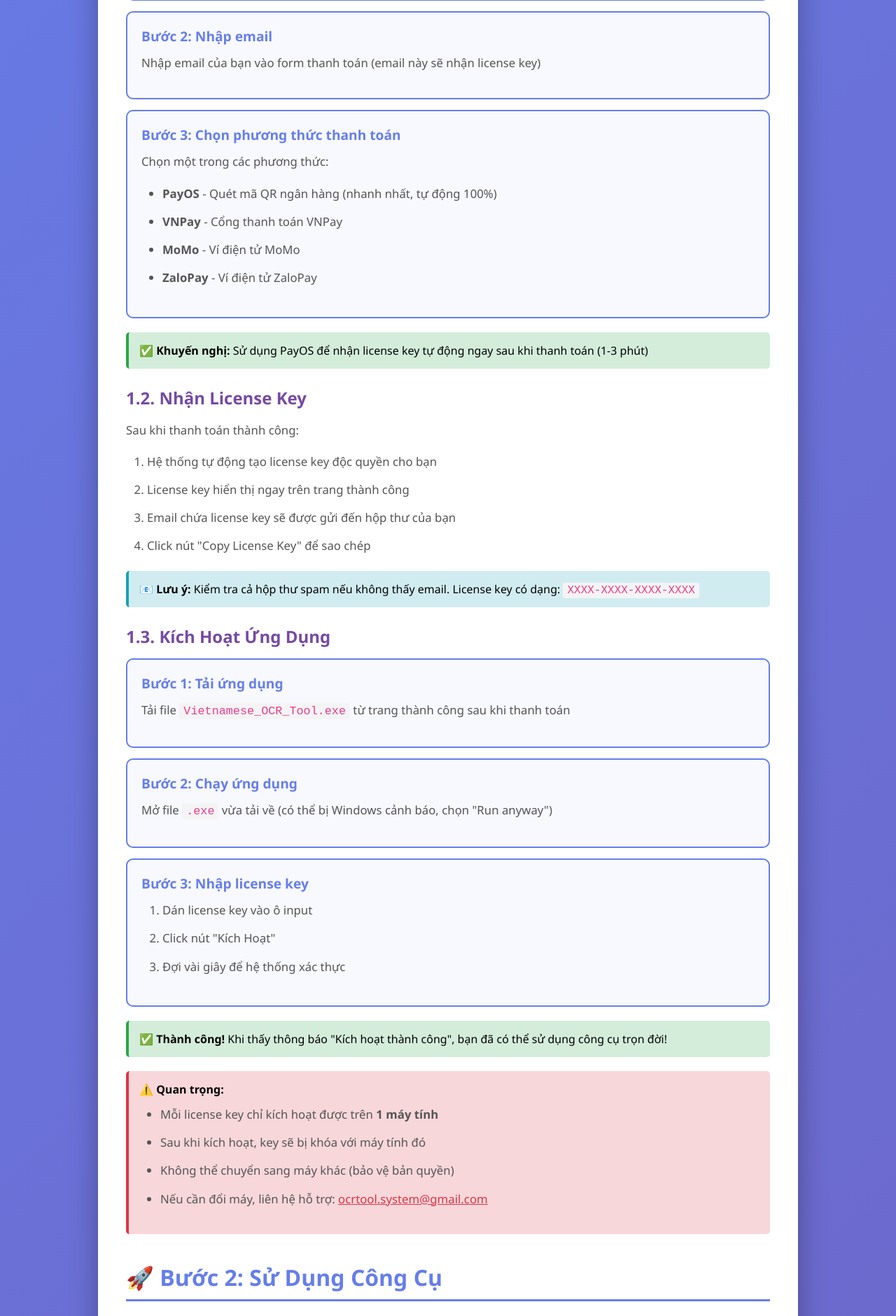
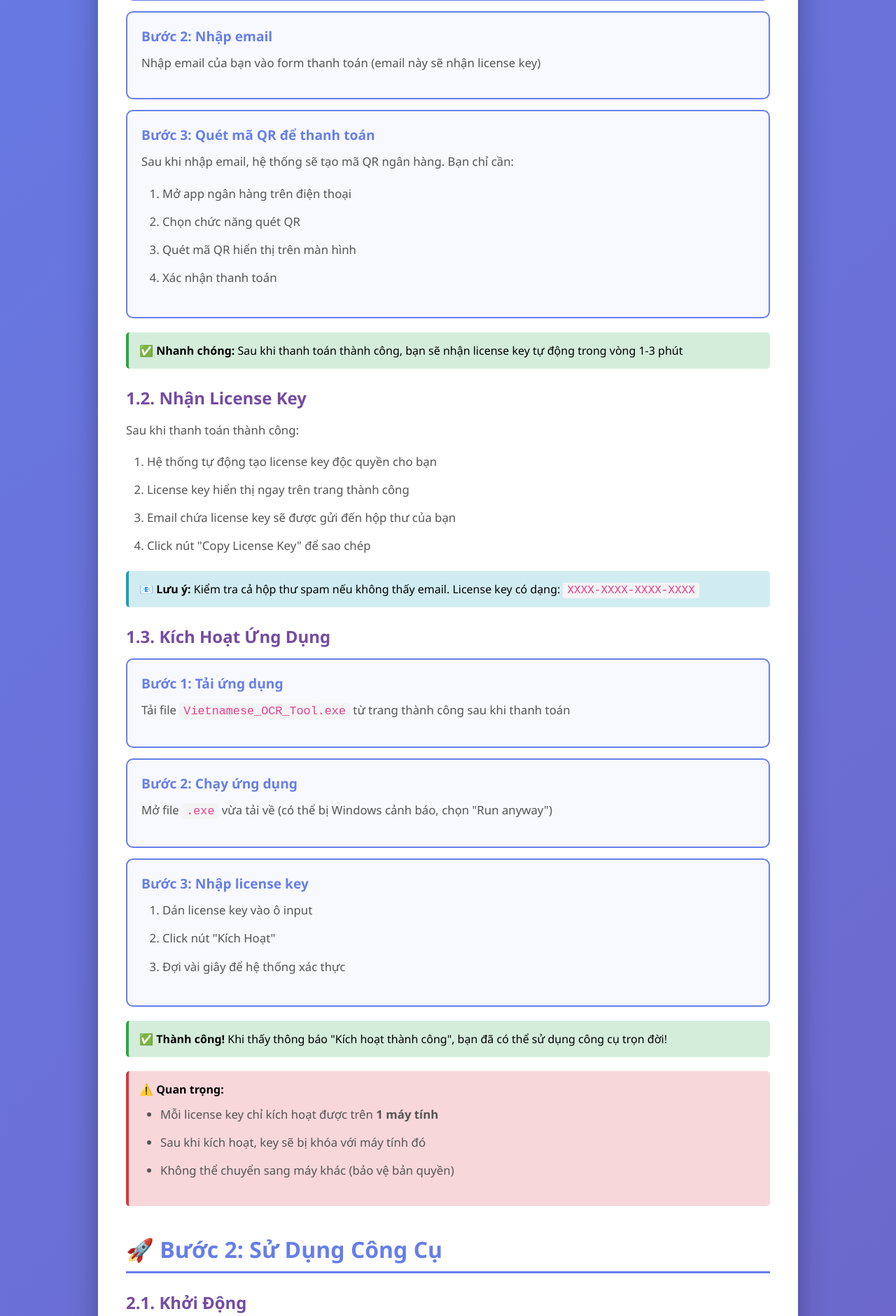
Before and after one commit to weekend14715/OCR, a Flask app: page /guide in a window 1280 px wide. Shown: the part 1052-2933 px from the top of the page at 70% size. Run offline with Flask 3, Linux system fonts and the light colour scheme.

Commit message:
Update guide.html: remove menu method, simplify payment to QR only, update Q2 policy

```diff
--- a/license_server/templates/guide.html
+++ b/license_server/templates/guide.html
@@ -319,18 +319,18 @@
                 </div>
 
                 <div class="step-box">
-                    <h4>Bước 3: Chọn phương thức thanh toán</h4>
-                    <p>Chọn một trong các phương thức:</p>
-                    <ul>
-                        <li><strong>PayOS</strong> - Quét mã QR ngân hàng (nhanh nhất, tự động 100%)</li>
-                        <li><strong>VNPay</strong> - Cổng thanh toán VNPay</li>
-                        <li><strong>MoMo</strong> - Ví điện tử MoMo</li>
-                        <li><strong>ZaloPay</strong> - Ví điện tử ZaloPay</li>
-                    </ul>
+                    <h4>Bước 3: Quét mã QR để thanh toán</h4>
+                    <p>Sau khi nhập email, hệ thống sẽ tạo mã QR ngân hàng. Bạn chỉ cần:</p>
+                    <ol>
+                        <li>Mở app ngân hàng trên điện thoại</li>
+                        <li>Chọn chức năng quét QR</li>
+                        <li>Quét mã QR hiển thị trên màn hình</li>
+                        <li>Xác nhận thanh toán</li>
+                    </ol>
                 </div>
 
                 <div class="success">
-                    <strong>✅ Khuyến nghị:</strong> Sử dụng PayOS để nhận license key tự động ngay sau khi thanh toán (1-3 phút)
+                    <strong>✅ Nhanh chóng:</strong> Sau khi thanh toán thành công, bạn sẽ nhận license key tự động trong vòng 1-3 phút
                 </div>
 
                 <h3>1.2. Nhận License Key</h3>
@@ -377,7 +377,6 @@
                         <li>Mỗi license key chỉ kích hoạt được trên <strong>1 máy tính</strong></li>
                         <li>Sau khi kích hoạt, key sẽ bị khóa với máy tính đó</li>
                         <li>Không thể chuyển sang máy khác (bảo vệ bản quyền)</li>
-                        <li>Nếu cần đổi máy, liên hệ hỗ trợ: <a href="mailto:ocrtool.system@gmail.com" style="color: #dc3545;">ocrtool.system@gmail.com</a></li>
                     </ul>
                 </div>
             </div>
@@ -397,22 +396,13 @@
                 <h3>2.2. Chụp và Nhận Dạng Chữ</h3>
 
                 <div class="step-box">
-                    <h4>Phương pháp 1: Dùng phím tắt (Khuyến nghị)</h4>
+                    <h4>Cách sử dụng:</h4>
                     <ol>
                         <li>Nhấn phím tắt: <span class="keyboard-key">Ctrl</span> + <span class="keyboard-key">Shift</span> + <span class="keyboard-key">O</span></li>
                         <li>Màn hình sẽ mờ đi và con trỏ chuột đổi thành dấu "+"</li>
                         <li>Kéo chuột để chọn vùng chứa văn bản cần nhận dạng</li>
                         <li>Thả chuột - hệ thống tự động nhận dạng và copy vào clipboard</li>
                         <li>Dán (<span class="keyboard-key">Ctrl</span> + <span class="keyboard-key">V</span>) vào bất kỳ đâu để sử dụng</li>
-                    </ol>
-                </div>
-
-                <div class="step-box">
-                    <h4>Phương pháp 2: Dùng menu</h4>
-                    <ol>
-                        <li>Click phải vào icon ứng dụng ở system tray</li>
-                        <li>Chọn "Capture Screen" hoặc "Chụp màn hình"</li>
-                        <li>Thực hiện tương tự như phương pháp 1</li>
                     </ol>
                 </div>
 
@@ -590,7 +580,7 @@
                 <p><strong>A:</strong> Mỗi license key chỉ kích hoạt được trên <strong>1 máy tính duy nhất</strong>. Sau khi kích hoạt, key sẽ bị khóa với máy đó.</p>
 
                 <h3>Q2: Nếu tôi đổi máy tính thì sao?</h3>
-                <p><strong>A:</strong> Liên hệ hỗ trợ qua email <a href="mailto:ocrtool.system@gmail.com">ocrtool.system@gmail.com</a> để được reset license key (giới hạn 1 lần/năm).</p>
+                <p><strong>A:</strong> Do license key bị khóa với máy tính đầu tiên, bạn sẽ cần mua license mới cho máy mới. Đây là chính sách bảo vệ bản quyền.</p>
 
                 <h3>Q3: Ứng dụng có cần Internet không?</h3>
                 <p><strong>A:</strong>
```
